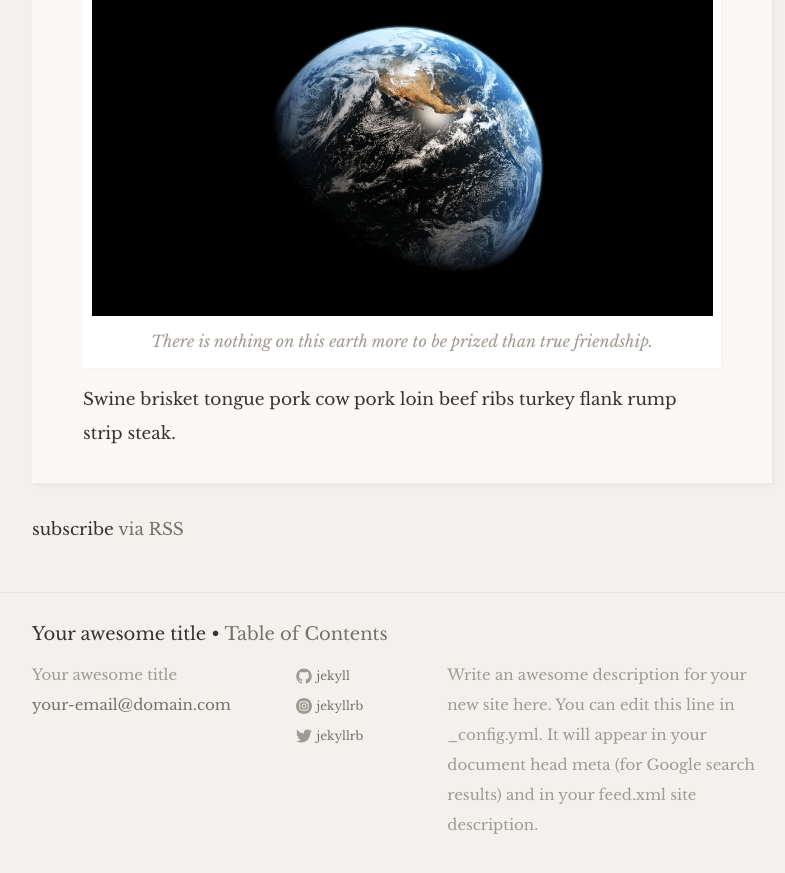
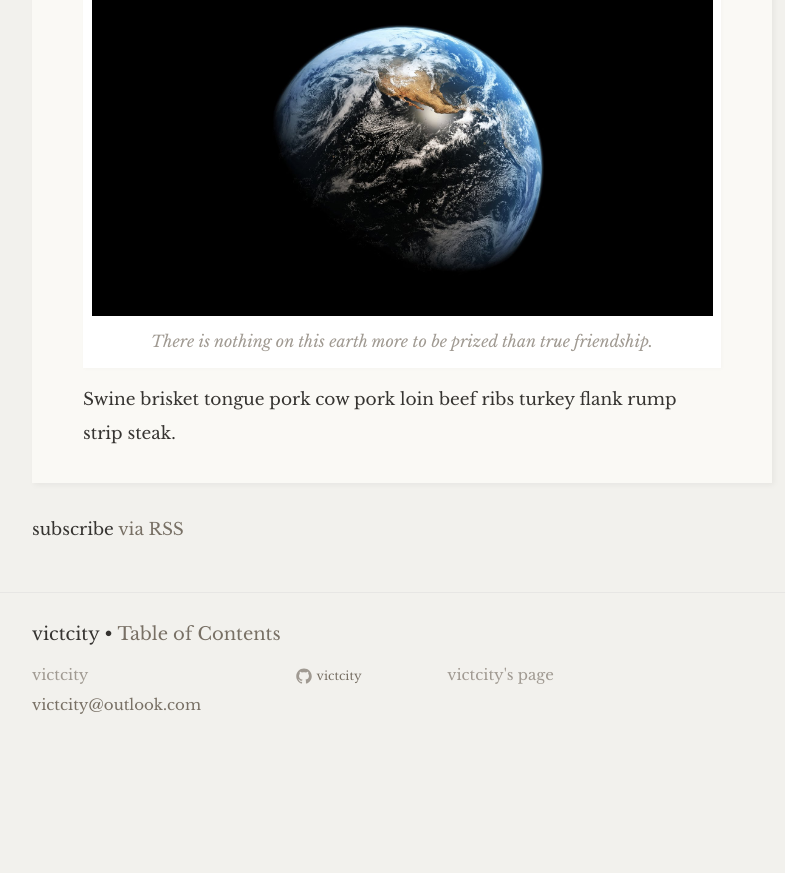
Before and after one commit to victcity/victcity.github.io, a Jekyll site: the page built from index.html, in a window 1280 px wide and 900 px high, scrolled down 1725 px. Shown: the top 873 px of the window, without its empty margins (238-1023 px from the left). Built offline with Jekyll 4.4.1, drawn with Linux system fonts in a browser that asks for light colours; some web fonts are replaced; after the commit the page ends 2505 px from its top, so only the background shows below that; some of the changed text lies outside the part shown.

Commit message:
Update _config.yml

```diff
--- a/_config.yml
+++ b/_config.yml
@@ -13,17 +13,15 @@
 # you will see them accessed via {{ site.title }}, {{ site.email }}, and so on.
 # You can create any custom variable you would like, and they will be accessible
 # in the templates via {{ site.myvariable }}.
-title: Your awesome title
-email: your-email@domain.com
+title: victcity
+email: victcity@outlook.com
 description: > # this means to ignore newlines until "baseurl:"
-  Write an awesome description for your new site here. You can edit this
-  line in _config.yml. It will appear in your document head meta (for
-  Google search results) and in your feed.xml site description.
+  victcity's page
 baseurl: "/jekyll-theme-libretto" # the subpath of your site, e.g. /blog
-url: "https://ferrolho.github.io" # the base hostname & protocol for your site
-github_username:    jekyll
-instagram_username: jekyllrb
-twitter_username:   jekyllrb
+url: "https://victcity.github.io" # the base hostname & protocol for your site
+github_username:    victcity
+#instagram_username: jekyllrb
+#twitter_username:   jekyllrb
 
 # Build settings
 markdown: kramdown
```
